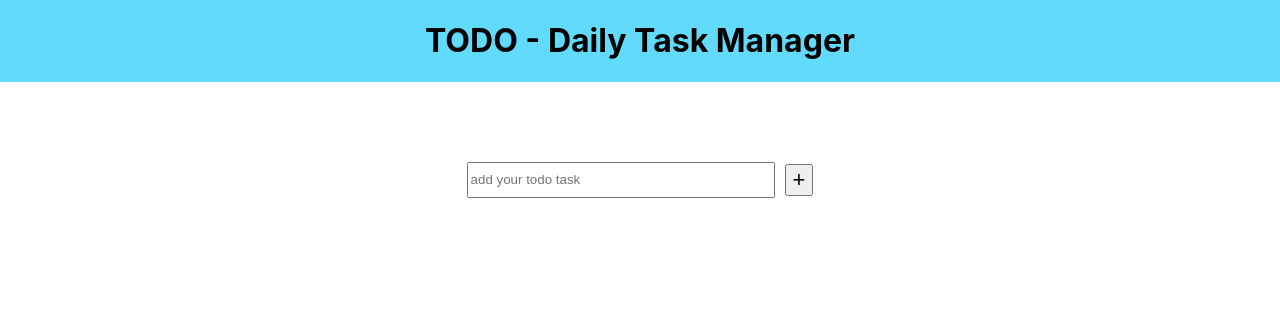
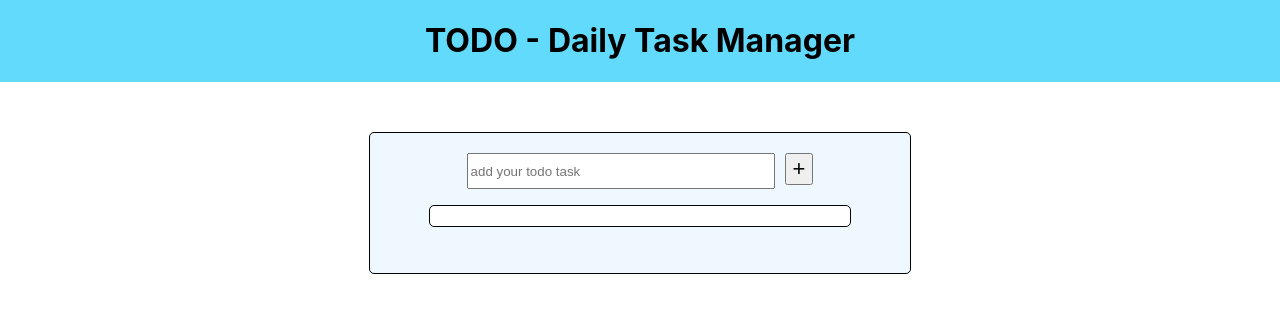
Before and after one commit to SupriyaGole/todo-list, a React (Create React App) app: page / in a window 1280 px wide. Both pictures are taken after a click on the button 798 px from the left and 179 px from the top of the page. Shown: the top 312 px of the page. Built offline with nearby package versions, Linux system fonts and the light colour scheme.

Commit message:
feat: Style todo list

```diff
--- a/src/client/components/todo-creator/todo-creator.css
+++ b/src/client/components/todo-creator/todo-creator.css
@@ -1,9 +1,3 @@
-.todo-creator {
-    margin-top: 80px;
-    display: flex;
-    justify-content: center;
-}
-
 #todo-input {
     width: 300px;
     height: 30px;
--- a/src/client/components/todo-list/todo-list.component.tsx
+++ b/src/client/components/todo-list/todo-list.component.tsx
@@ -2,6 +2,7 @@ import React from 'react';
 import { useSelector } from 'react-redux';
 import { TodoListReducer } from '../../types/todos.types';
 import TodoCreator from "../todo-creator/todo-creator.component";
+import './todo-list.css';
 
 const TodoList = () => {
   const {todos} = useSelector(({todoList}: TodoListReducer) => ({
@@ -9,10 +10,10 @@ const TodoList = () => {
   }));
 
   return (
-    <div>
+    <div className='main-page'>
       <TodoCreator />
       <div className='list-of-todos'>
-        {todos.map((item) => <p>{item.description}</p>)}
+        {todos.map((item) => <p className='todo'>{item.description}</p>)}
       </div>
     </div>
   );
--- /dev/null
+++ b/src/client/components/todo-list/todo-list.css
@@ -0,0 +1,20 @@
+.main-page {
+    display: flex;
+    flex-direction: column;
+    align-items: center;
+    width: 500px;
+    margin: 50px auto;
+    border: 1px solid;
+    border-radius: 5px;
+    background-color: aliceblue;
+    padding: 20px 20px 30px;
+}
+
+.todo {
+    padding: 10px;
+    border: 1px solid black;
+    border-radius: 5px;
+    width: 400px;
+    background-color: white;
+    text-align: left;
+}
--- a/src/client/components/todos.component.tsx
+++ b/src/client/components/todos.component.tsx
@@ -1,6 +1,7 @@
 import React from 'react';
 import TodoHeader from './todo-header/todo-header.component';
 import TodoList from "./todo-list/todo-list.component";
+import './todos.css';
 
 const Todos = () => {
   return (
```
Also changed, not shown: src/client/components/todos.css (added).
